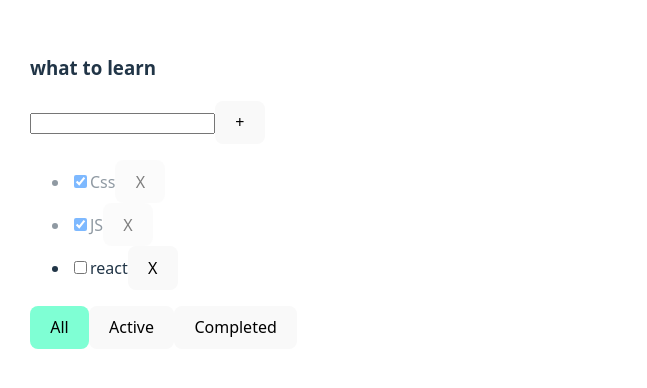
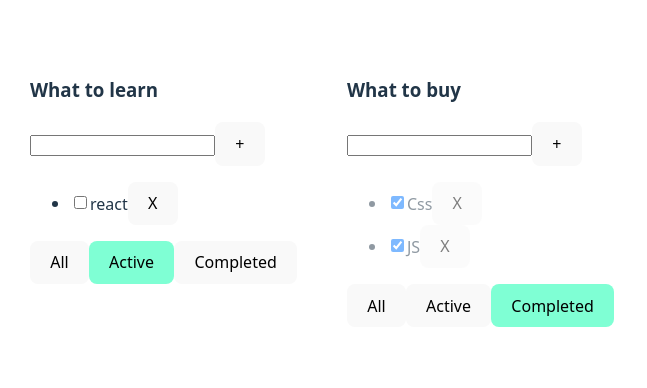
Before and after one commit to catupik/todolistDimych, a React (Vite) app: page / in a window 1280 px wide. Shown: the part 208-596 px from the top of the page, without its empty margins (0-647 px from the left). Built offline with nearby package versions, Linux system fonts and the light colour scheme.

Commit message:
lesson5 changeFilter

```diff
--- a/src/App.tsx
+++ b/src/App.tsx
@@ -5,6 +5,11 @@ import {v1} from "uuid";
 
 
 export type FilterValuesType = 'all' | 'completed' | 'active'
+export type TodolistType = {
+    id: string;
+    title: string;
+    filter: FilterValuesType;
+}
 
 function App() {
 
@@ -18,7 +23,7 @@ function App() {
         ]
     )
 
-    const [filter, setFilter] = useState<FilterValuesType>('all')
+
 
 
     const removeTask = (id: string) => {
@@ -28,8 +33,13 @@ function App() {
         setTasks(filteredTasks);
     }
 
-    const changeFilter = (value: FilterValuesType) => {
-        setFilter(value)
+    const changeFilter = (value: FilterValuesType, todolistId: string) => {
+        const todolist = todolists.find(tl=> tl.id === todolistId)
+        if (todolist) {
+            todolist.filter = value
+            setTodolists([...todolists])
+        }
+
     }
 
     const addTask = (newTitle: string) => {
@@ -44,25 +54,41 @@ function App() {
         setTasks([...tasks])
     }
 
+
+    const [todolists, setTodolists] = useState<Array<TodolistType>>([
+        {id: v1(), title: "What to learn", filter: "active"},
+        {id: v1(), title: "What to buy", filter: "completed"},
+    ])
+
+    return (
+        <div className="App">
+            {
+                todolists.map((tl)=>{
+
                     let tasksForTodolist = tasks
-    if (filter === 'completed'){
+                    if (tl.filter === 'completed'){
                         tasksForTodolist = tasks.filter(t => t.isDone)
                     }
-    if (filter === 'active'){
+                    if (tl.filter === 'active'){
                         tasksForTodolist = tasks.filter(t => !t.isDone)
                     }
 
-    return (
-        <div className="App">
-            <TodoList
-                title={"what to learn"}
+
+                    return <TodoList
+                        key={tl.id}
+                        id={tl.id}
+                        title={tl.title}
                         tasks={tasksForTodolist}
                         removeTask={removeTask}
                         changeFilter={changeFilter}
                         addTask={addTask}
                         changeStatus={changeStatus}
-                filter={filter}
+                        filter={tl.filter}
                     />
+                })
+            }
+
+
 
 
         </div>
--- a/src/TodoList.tsx
+++ b/src/TodoList.tsx
@@ -8,11 +8,12 @@ export type TaskType = {
 }
 
 export type TodolistPropsType = {
+    id: string
     title: string
     tasks: TaskType[]
     filter: FilterValuesType
     removeTask: (id: string) => void
-    changeFilter: (value: FilterValuesType) => void
+    changeFilter: (value: FilterValuesType, todolistId: string) => void
     addTask: (newTitle: string) => void
     changeStatus: (taskId: string, isDone: boolean) => void
 }
@@ -43,9 +44,9 @@ export const TodoList  = (props: TodolistPropsType) => {
         }
     }
 
-    const onAllClickHandler =()=> props.changeFilter('all')
-    const onActiveClickHandler =()=> props.changeFilter('active')
-    const onCompletedClickHandler =()=> props.changeFilter('completed')
+    const onAllClickHandler =()=> props.changeFilter('all', props.id)
+    const onActiveClickHandler =()=> props.changeFilter('active', props.id)
+    const onCompletedClickHandler =()=> props.changeFilter('completed', props.id)
 
 
     return (
```
Lines whose indentation alone changed are shown as unchanged.
